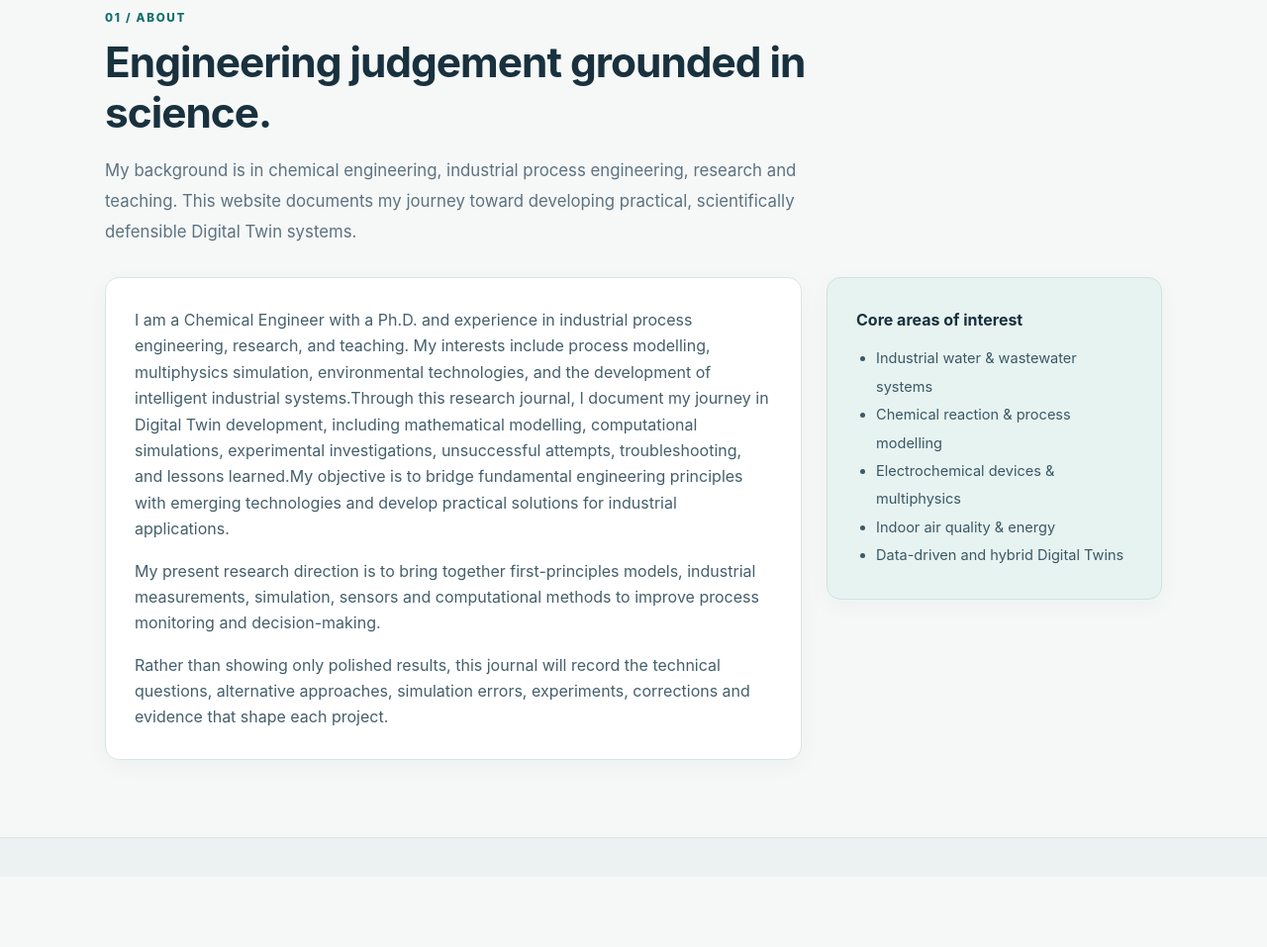
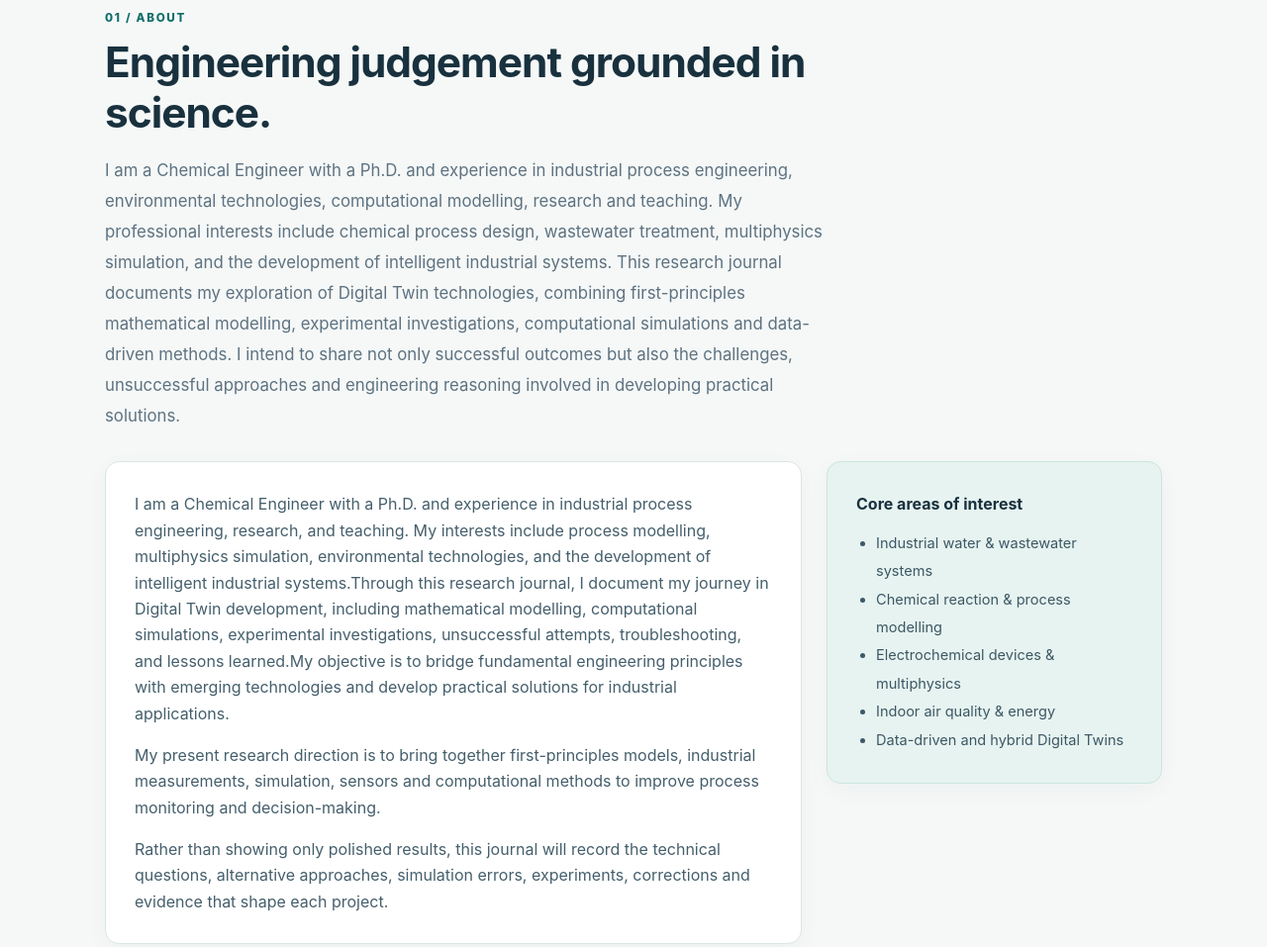
Before and after one commit to princegeorge-dtwin-rlab/princegeorge-dtwin-rlab, a plain HTML site: page index.html in a window 1280 px wide. Shown: the part 893-1850 px from the top of the page at 99% size. Drawn offline with Linux system fonts and the light colour scheme.

Commit message:
Update professional background

```diff
--- a/index.html
+++ b/index.html
@@ -85,7 +85,8 @@
   <main>
     <section id="about">
       <div class="container">
-        <div class="section-head"><span class="section-label">01 / About</span><h2>Engineering judgement grounded in science.</h2><p>My background is in chemical engineering, industrial process engineering, research and teaching. This website documents my journey toward developing practical, scientifically defensible Digital Twin systems.</p></div>
+        <div class="section-head"><span class="section-label">01 / About</span><h2>Engineering judgement grounded in science.</h2><p>I am a Chemical Engineer with a Ph.D. and experience in industrial process engineering, environmental technologies, computational modelling, research and teaching. My professional interests include chemical process design, wastewater treatment, multiphysics simulation, and the development of intelligent industrial systems.
+This research journal documents my exploration of Digital Twin technologies, combining first-principles mathematical modelling, experimental investigations, computational simulations and data-driven methods. I intend to share not only successful outcomes but also the challenges, unsuccessful approaches and engineering reasoning involved in developing practical solutions.</p></div>
         <div class="about-grid">
           <div class="panel"><p>I am a Chemical Engineer with a Ph.D. and experience in industrial process engineering, research, and teaching. My interests include process modelling, multiphysics simulation, environmental technologies, and the development of intelligent industrial systems.Through this research journal, I document my journey in Digital Twin development, including mathematical modelling, computational simulations, experimental investigations, unsuccessful attempts, troubleshooting, and lessons learned.My objective is to bridge fundamental engineering principles with emerging technologies and develop practical solutions for industrial applications.</p><p>My present research direction is to bring together first-principles models, industrial measurements, simulation, sensors and computational methods to improve process monitoring and decision-making.</p><p>Rather than showing only polished results, this journal will record the technical questions, alternative approaches, simulation errors, experiments, corrections and evidence that shape each project.</p></div>
           <aside class="panel snapshot"><strong>Core areas of interest</strong><ul><li>Industrial water & wastewater systems</li><li>Chemical reaction & process modelling</li><li>Electrochemical devices & multiphysics</li><li>Indoor air quality & energy</li><li>Data-driven and hybrid Digital Twins</li></ul></aside>
```
